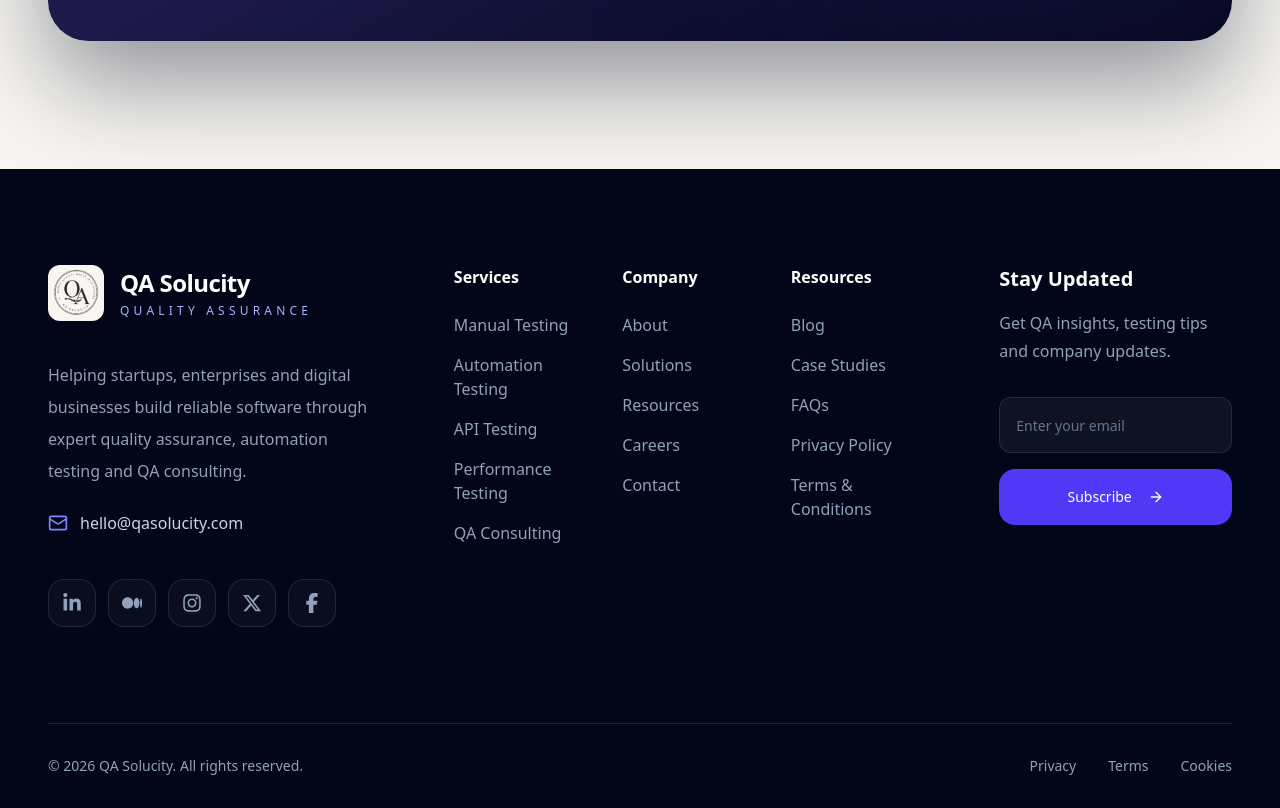
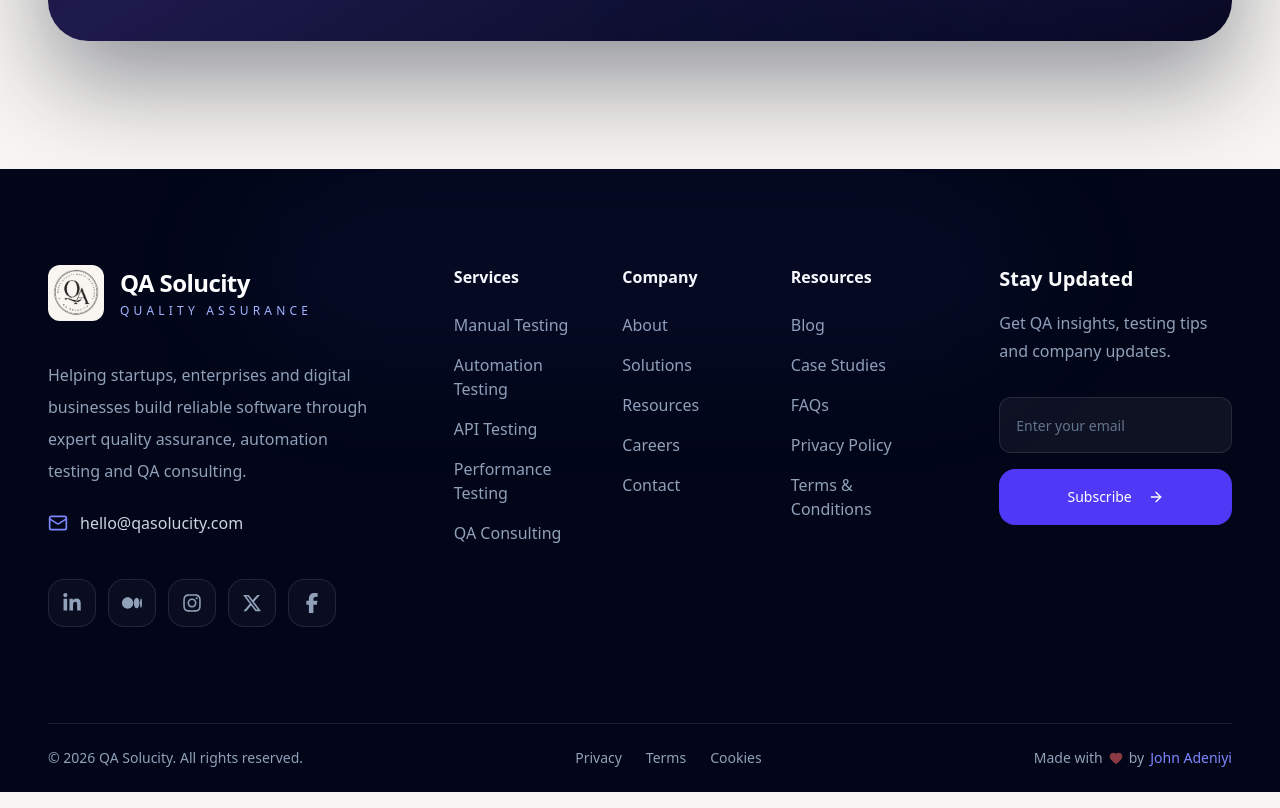
Before and after one commit to QA-Tech-Solutions/qasolucity-website, a Next.js app in the folder frontend/: page /contact in a window 1280 px wide. Shown: the part 5333-6141 px from the top of the page. Built offline with nearby package versions, Linux system fonts and the light colour scheme.

Commit message:
feat(Footer): enhance footer layout and add credit section with Heart icon

```diff
--- a/frontend/src/features/home/components/footer/Footer.tsx
+++ b/frontend/src/features/home/components/footer/Footer.tsx
@@ -1,4 +1,5 @@
 import Container from "@/components/layout/Container";
+import { Heart } from "lucide-react";
 
 import FooterBrand from "./FooterBrand";
 import FooterLinks from "./FooterLinks";
@@ -6,37 +7,53 @@
 
 export default function Footer() {
   return (
-    <footer className="bg-slate-950 text-white">
+    <footer className="relative bg-slate-950 text-white overflow-hidden">
+      {/* Subtle glow at the top */}
+      <div className="absolute top-0 left-1/2 -translate-x-1/2 w-[800px] h-[200px] bg-indigo-500/5 rounded-full blur-3xl pointer-events-none" />
+
       <Container>
-
-        <div className="grid gap-20 border-b border-white/10 py-24 lg:grid-cols-[1.4fr_2fr_1fr]">
-
+        {/* Main Footer Grid */}
+        <div className="grid gap-12 border-b border-white/10 py-16 md:py-20 lg:grid-cols-[1.4fr_2fr_1fr] lg:gap-20 lg:py-24">
           <FooterBrand />
-
           <FooterLinks />
-
           <FooterNewsletter />
-
         </div>
 
-        <div className="flex flex-col items-center justify-between gap-5 py-8 text-sm text-slate-400 lg:flex-row">
-
-          <p>
+        {/* Bottom Bar */}
+        <div className="flex flex-col items-center justify-between gap-6 py-6 text-sm text-slate-400 lg:flex-row">
+          {/* Left - Copyright */}
+          <p className="text-center lg:text-left">
             © {new Date().getFullYear()} QA Solucity. All rights reserved.
           </p>
 
-          <div className="flex gap-8">
-
-            <a href="#">Privacy</a>
-
-            <a href="#">Terms</a>
-
-            <a href="#">Cookies</a>
-
+          {/* Center - Legal Links */}
+          <div className="flex flex-wrap items-center justify-center gap-x-6 gap-y-2">
+            <a href="#" className="transition-colors duration-300 hover:text-indigo-400">
+              Privacy
+            </a>
+            <a href="#" className="transition-colors duration-300 hover:text-indigo-400">
+              Terms
+            </a>
+            <a href="#" className="transition-colors duration-300 hover:text-indigo-400">
+              Cookies
+            </a>
           </div>
 
+          {/* Right - Credit */}
+          <div className="flex items-center justify-center gap-1.5 text-xs lg:text-sm">
+            Made with
+            <Heart className="h-3.5 w-3.5 fill-red-400 text-red-400 animate-pulse" />
+            by
+            <a
+              href="https://share.google/tmE18uFeHUGnieQXY"
+              target="_blank"
+              rel="noopener noreferrer"
+              className="font-medium text-indigo-400 transition-all duration-300 hover:text-indigo-300 hover:underline hover:underline-offset-2"
+            >
+              John Adeniyi
+            </a>
+          </div>
         </div>
-
       </Container>
     </footer>
   );
```
